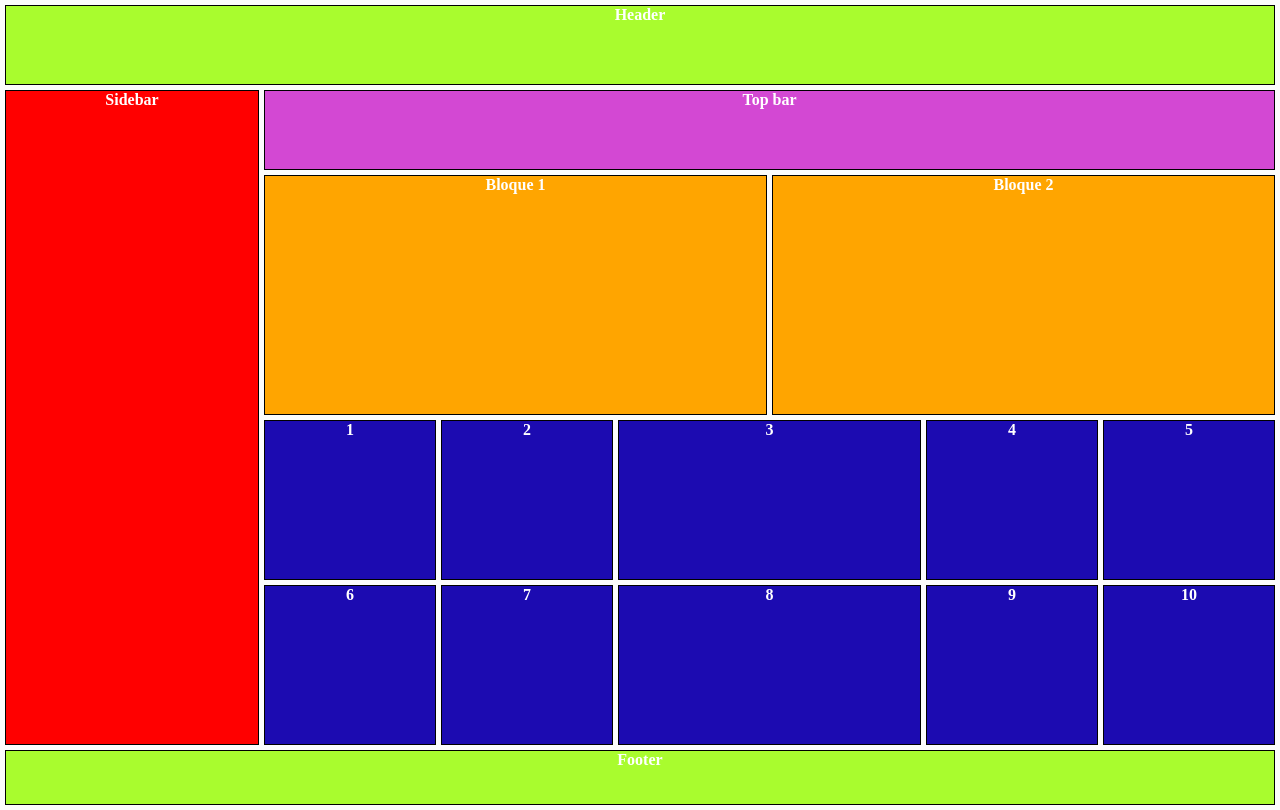
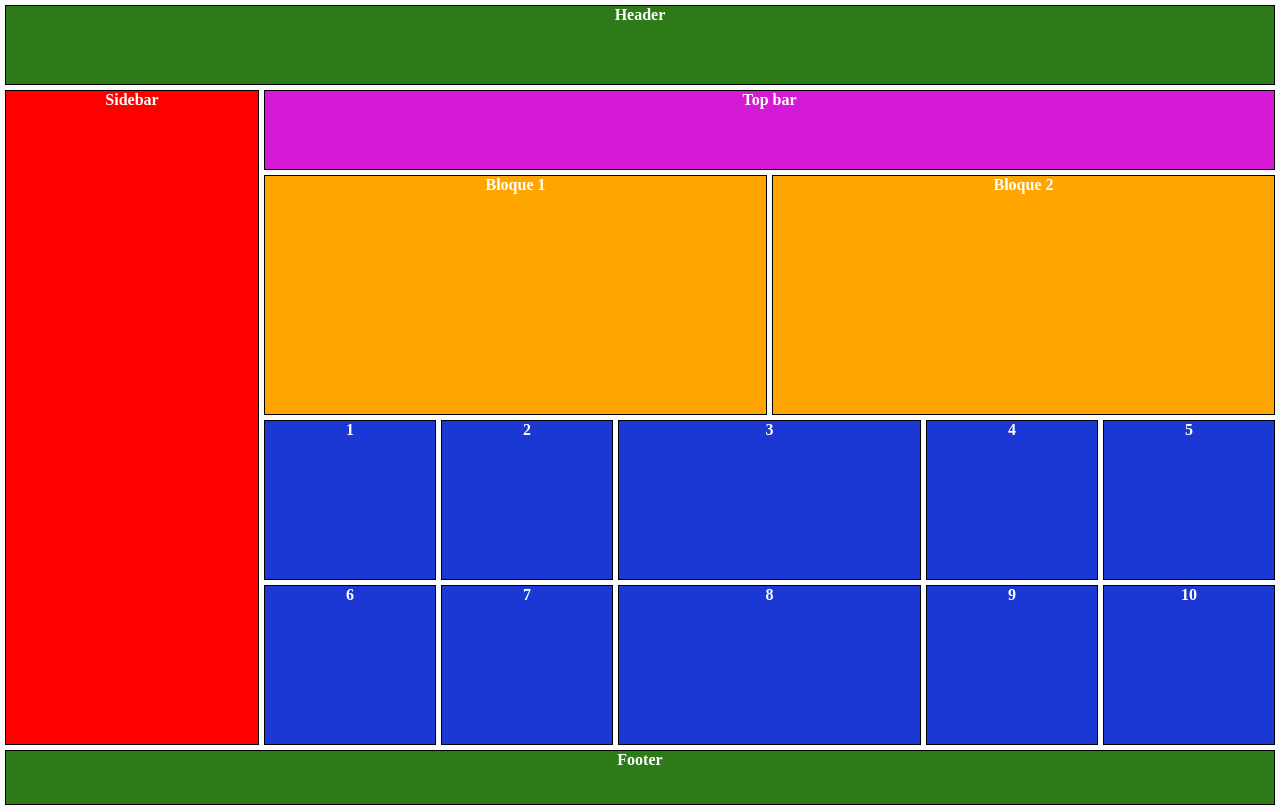
Before and after one commit to oscarsxrrano/act_3_grid, a plain HTML site: page pagina-grid/index.html in a window 1280 px wide. Drawn offline with Linux system fonts and the light colour scheme.

Commit message:
change style.css colors

```diff
--- a/pagina-grid/styles.css
+++ b/pagina-grid/styles.css
@@ -21,7 +21,7 @@ body {
 
 .header {
     grid-area: 1/1/2/6;
-    background-color: rgb(169, 252, 46);
+    background-color: rgb(45, 122, 25);
 }
 
 .sidebar {
@@ -30,7 +30,7 @@ body {
 }
 
 .top-bar {
-    background-color: rgb(211, 72, 211);
+    background-color: rgb(212, 26, 212);
     grid-area: 2/2/3/6;
 }
 
@@ -54,12 +54,12 @@ body {
 }
 
 .item {
-    background-color: rgb(28, 11, 177);
+    background-color: rgb(28, 56, 212);
     border: 1px solid black;
 }
 
 .footer {
-    background-color: rgb(169, 252, 46);
+    background-color: rgb(45, 122, 25);
     grid-area: 6/1/6/6;
     border: 1px solid black;
 }
```
